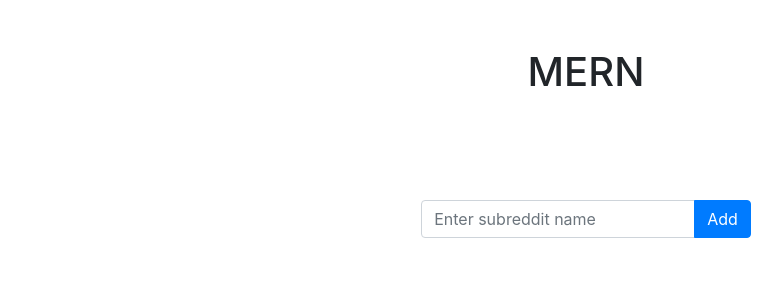
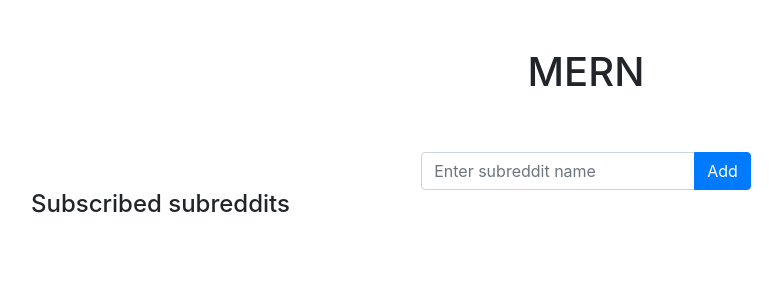
Before and after one commit to Errleng/subreddit-subscriptions-js, a React (Create React App) app in the folder frontend/: page / in a window 1280 px wide. Shown: the top 300 px of the page, without its empty margins (54-836 px from the left). Built offline with nearby package versions, Linux system fonts and the light colour scheme.

Commit message:
Added list of subscribed subreddits

```diff
--- a/frontend/src/App.jsx
+++ b/frontend/src/App.jsx
@@ -8,7 +8,9 @@ function App() {
       <div className='row justify-content-center mt-5'>
         <h1>MERN</h1>
       </div>
-      <InputManager />
+      <div className='mt-5 mb-5'>
+        <InputManager />
+      </div>
     </div>
   );
 }
--- a/frontend/src/InputManager.jsx
+++ b/frontend/src/InputManager.jsx
@@ -1,5 +1,5 @@
 import React, { useEffect, useState } from 'react';
-import SubredditSubmissions from './SubredditSubmissions';
+import SubredditDisplay from './SubredditDisplay';
 
 function InputManager(props) {
   const [subredditName, setSubredditName] = useState('');
@@ -11,29 +11,32 @@ function InputManager(props) {
     setSubredditName(event.target.value);
   }
 
+  function invalidSubreddit() {}
+
   function addSubreddit() {
     if (!subNames.includes(subredditName)) {
-      setSubNames(subNames.concat(subredditName));
+      fetch(`/api/valid/subreddit/${subredditName}`).then((res) => {
+        if (res.ok) {
+          setSubNames(subNames.concat(subredditName));
+        } else {
+          invalidSubreddit();
+        }
+      });
     }
   }
 
-  const subredditList = subNames.map((subredditName) => {
-    return (
-      <SubredditSubmissions
-        key={subredditName}
-        name={subredditName}
-        sortType='top'
-        sortTime='year'
-        amount='10'
-      />
+  function removeSubreddit(removedSubName) {
+    const newSubNames = subNames.filter(
+      (subName) => subName !== removedSubName
     );
-  });
+    setSubNames(newSubNames);
+  }
 
   return (
     <div>
-      <div className='row justify-content-center mt-5'>
+      <div className='row justify-content-center'>
         <div className='col-xs-2'>
-          <div className='input-group mb-5 mt-5'>
+          <div className='input-group'>
             <input
               id='inputSubreddit'
               className='form-control'
@@ -54,7 +57,10 @@ function InputManager(props) {
           </div>
         </div>
       </div>
-      {subredditList}
+      <SubredditDisplay
+        subredditNames={subNames}
+        removeSubreddit={removeSubreddit}
+      />
     </div>
   );
 }
--- a/frontend/src/Submission.jsx
+++ b/frontend/src/Submission.jsx
@@ -18,9 +18,9 @@ function Submission(props) {
 
   return (
     <div>
-      <h4 className='text-center'>
+      <h5 className='text-center'>
         {title} ({score})
-      </h4>
+      </h5>
       <p>{text}</p>
     </div>
   );
--- /dev/null
+++ b/frontend/src/SubredditDisplay.jsx
@@ -0,0 +1,48 @@
+import React from 'react';
+import SubredditSubmissions from './SubredditSubmissions';
+
+function SubredditDisplay(props) {
+  if (!props.subredditNames) {
+    return null;
+  } else {
+    const subredditNameList = props.subredditNames.map((subredditName) => {
+      return (
+        <li>
+          <button
+            type='button'
+            className='btn btn-outline-secondary'
+            onClick={() => props.removeSubreddit(subredditName)}
+          >
+            X
+          </button>{' '}
+          r/{subredditName}
+        </li>
+      );
+    });
+
+    const subredditList = props.subredditNames.map((subName) => {
+      return (
+        <div>
+          <h2 className='text-center'>{subName}</h2>
+          <SubredditSubmissions
+            key={subName}
+            name={subName}
+            sortType='top'
+            sortTime='year'
+            amount='10'
+          />
+        </div>
+      );
+    });
+
+    return (
+      <div>
+        <h4>Subscribed subreddits</h4>
+        <ol>{subredditNameList}</ol>
+        {subredditList}
+      </div>
+    );
+  }
+}
+
+export default SubredditDisplay;
```
Also changed, not shown: 1 other file (tests, documents, lock files or other folders).
